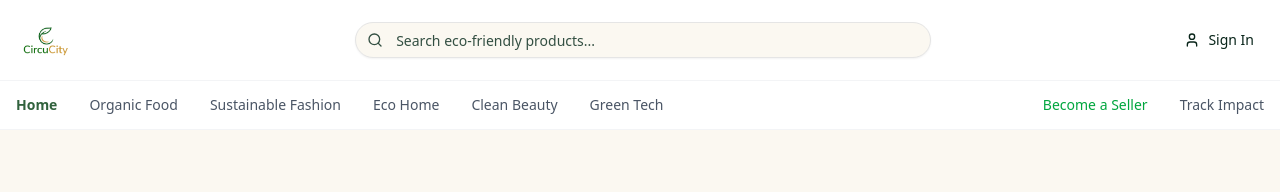
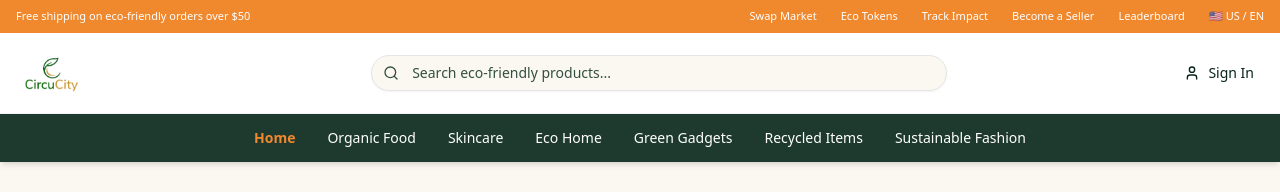
Before and after one commit to songokjesse/eco_ecommerce, a Next.js app: page / in a window 1280 px wide. Shown: the top 192 px of the page. Built offline with nearby package versions, Linux system fonts and the light colour scheme; no server answers; the database is empty.

Commit message:
feat: Add top promotional bar and revamp header layout, styling, and navigation links.

```diff
--- a/components/layout/Header.tsx
+++ b/components/layout/Header.tsx
@@ -11,11 +11,33 @@ import { NotificationBell } from '@/components/notifications/NotificationBell';
 
 export function Header({ isAdmin = false, hideNavigation = false }: { isAdmin?: boolean; hideNavigation?: boolean }) {
   return (
-    <header className="w-full bg-white border-b border-gray-100 sticky top-0 z-50">
+    <header className="w-full sticky top-0 z-50">
+      {/* Top Promotional Bar */}
+      {!hideNavigation && (
+        <div className="bg-[#f0882e] text-white text-[11px] font-medium py-2 px-4">
+          <div className="container mx-auto flex justify-between items-center">
+            <div className="flex items-center gap-2">
+              <span>Free shipping on eco-friendly orders over $50</span>
+            </div>
+            <div className="hidden md:flex items-center gap-6">
+              <Link href="/swap" className="hover:opacity-90">Swap Market</Link>
+              <Link href="/tokens" className="hover:opacity-90">Eco Tokens</Link>
+              <Link href="/impact" className="hover:opacity-90">Track Impact</Link>
+              <Link href="/sell" className="hover:opacity-90">Become a Seller</Link>
+              <Link href="/leaderboard" className="hover:opacity-90">Leaderboard</Link>
+              <div className="flex items-center gap-1 cursor-pointer">
+                <span>🇺🇸 US / EN</span>
+              </div>
+            </div>
+          </div>
+        </div>
+      )}
+
+      <div className="bg-white border-b border-gray-100">
         <div className="container mx-auto px-4 h-20 flex items-center justify-between gap-8">
           {/* Logo */}
           <Link href="/" className="flex-shrink-0">
-          <div className="relative h-10 w-40">
+            <div className="relative h-12 w-48">
               <Image
                 src="/logo.png"
                 alt="CircuCity Logo"
@@ -94,36 +116,33 @@ export function Header({ isAdmin = false, hideNavigation = false }: { isAdmin?:
             </SignedIn>
           </div>
         </div>
+      </div>
 
       {/* Navigation Menu - Hidden if hideNavigation is true */}
       {!hideNavigation && (
-        <div className="border-t border-gray-100 hidden md:block">
+        <div className="bg-[#1e3a2f] text-white shadow-md hidden md:block">
           <div className="container mx-auto px-4">
-            <nav className="flex items-center gap-8 h-12 text-sm font-medium text-gray-600">
-              <Link href="/" className="text-primary font-semibold hover:text-primary transition-colors">
+            <nav className="flex items-center justify-center gap-8 h-12 text-sm font-medium">
+              <Link href="/" className="text-[#f0882e] font-bold hover:text-white transition-colors">
                 Home
               </Link>
-              <Link href="/products?category=food" className="hover:text-primary transition-colors">
+              <Link href="/products?category=food" className="hover:text-[#f0882e] transition-colors">
                 Organic Food
               </Link>
-              <Link href="/products?category=fashion" className="hover:text-primary transition-colors">
-                Sustainable Fashion
+              <Link href="/products?category=skincare" className="hover:text-[#f0882e] transition-colors">
+                Skincare
               </Link>
-              <Link href="/products?category=home" className="hover:text-primary transition-colors">
+              <Link href="/products?category=home" className="hover:text-[#f0882e] transition-colors">
                 Eco Home
               </Link>
-              <Link href="/products?category=beauty" className="hover:text-primary transition-colors">
-                Clean Beauty
+              <Link href="/products?category=gadgets" className="hover:text-[#f0882e] transition-colors">
+                Green Gadgets
               </Link>
-              <Link href="/products?category=tech" className="hover:text-primary transition-colors">
-                Green Tech
+              <Link href="/products?category=recycled" className="hover:text-[#f0882e] transition-colors">
+                Recycled Items
               </Link>
-              <div className="flex-1" />
-              <Link href="/sell" className="text-green-600 hover:text-green-700 font-medium transition-colors">
-                Become a Seller
-              </Link>
-              <Link href="/impact" className="hover:text-primary transition-colors">
-                Track Impact
+              <Link href="/products?category=fashion" className="hover:text-[#f0882e] transition-colors">
+                Sustainable Fashion
               </Link>
             </nav>
           </div>
```
Lines whose indentation alone changed are shown as unchanged.
